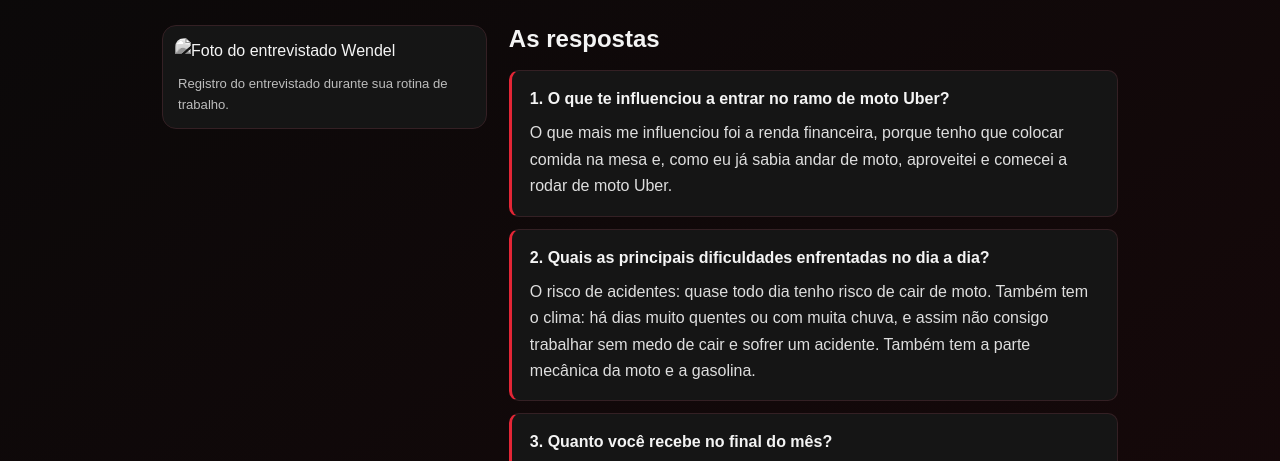
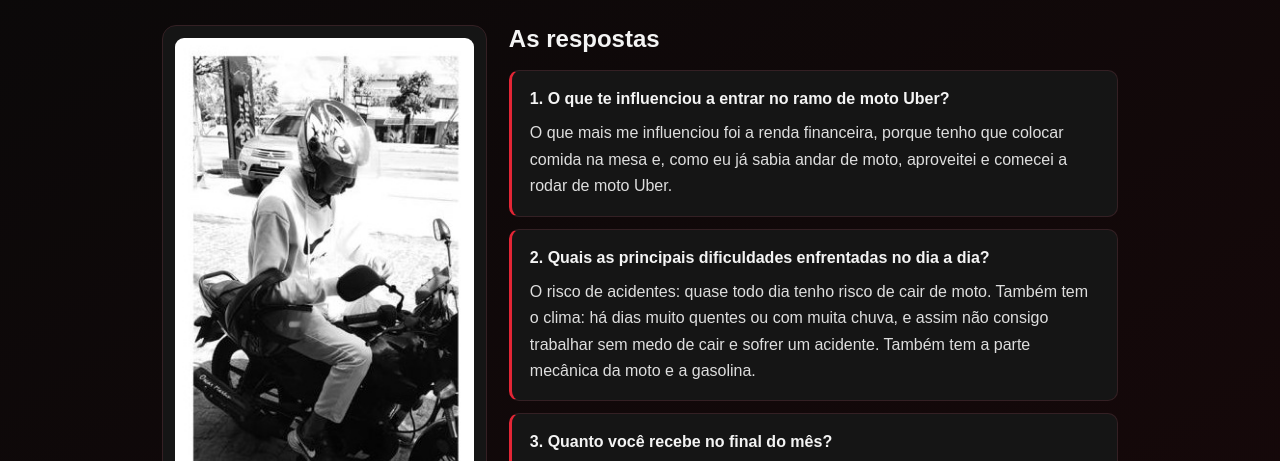
Before and after one commit to Lucas001ka/projeto-uberizacao, a plain HTML site: page wendel.html in a window 1280 px wide. Shown: the part 293-754 px from the top of the page. Drawn offline with Linux system fonts and the light colour scheme.

Commit message:
Fix image source path for Wendel's portrait

```diff
--- a/wendel.html
+++ b/wendel.html
@@ -13,7 +13,7 @@
 <h1>Wendel<span style="color:var(--red)">.</span></h1>
 <p class="lead">Trabalhador que atua como Moto Uber</p>
 <div class="interview-layout">
-  <figure class="portrait"><img src="imagens/wendel.jpg" alt="Foto do entrevistado Wendel"><figcaption>Registro do entrevistado durante sua rotina de trabalho.</figcaption></figure>
+  <figure class="portrait"><img src="wendel.jpg" alt="Foto do entrevistado Wendel"><figcaption>Registro do entrevistado durante sua rotina de trabalho.</figcaption></figure>
   <section class="answers"><h2>As respostas</h2><article class="qa"><h3>1. O que te influenciou a entrar no ramo de moto Uber?</h3><p>O que mais me influenciou foi a renda financeira, porque tenho que colocar comida na mesa e, como eu já sabia andar de moto, aproveitei e comecei a rodar de moto Uber.</p></article><article class="qa"><h3>2. Quais as principais dificuldades enfrentadas no dia a dia?</h3><p>O risco de acidentes: quase todo dia tenho risco de cair de moto. Também tem o clima: há dias muito quentes ou com muita chuva, e assim não consigo trabalhar sem medo de cair e sofrer um acidente. Também tem a parte mecânica da moto e a gasolina.</p></article><article class="qa"><h3>3. Quanto você recebe no final do mês?</h3><p>Depende muito, porque recebo por entrega. Tem mês em que consigo um dinheiro bom e tem meses em que recebo uma quantia não desejável.</p></article><article class="qa"><h3>4. Você já sonhou em trabalhar em outra profissão? Qual?</h3><p>Sim, antes de entrar no ramo de entregador, tive um sonho de ser advogado, mas infelizmente não tive condições e tempo e tive que fazer entregas para sustentar a minha família.</p></article><article class="qa"><h3>5. O que você entende sobre a Uberização?</h3><p>Não entendo muito sobre isso.</p></article></section>
 </div>
 <section class="callout"><strong>O que os relatos mostram?</strong><p>As respostas ajudam a observar diferentes realidades de trabalho, como estabilidade da renda, despesas, rotina e dificuldades. A experiência de cada trabalhador é individual.</p></section>
```
